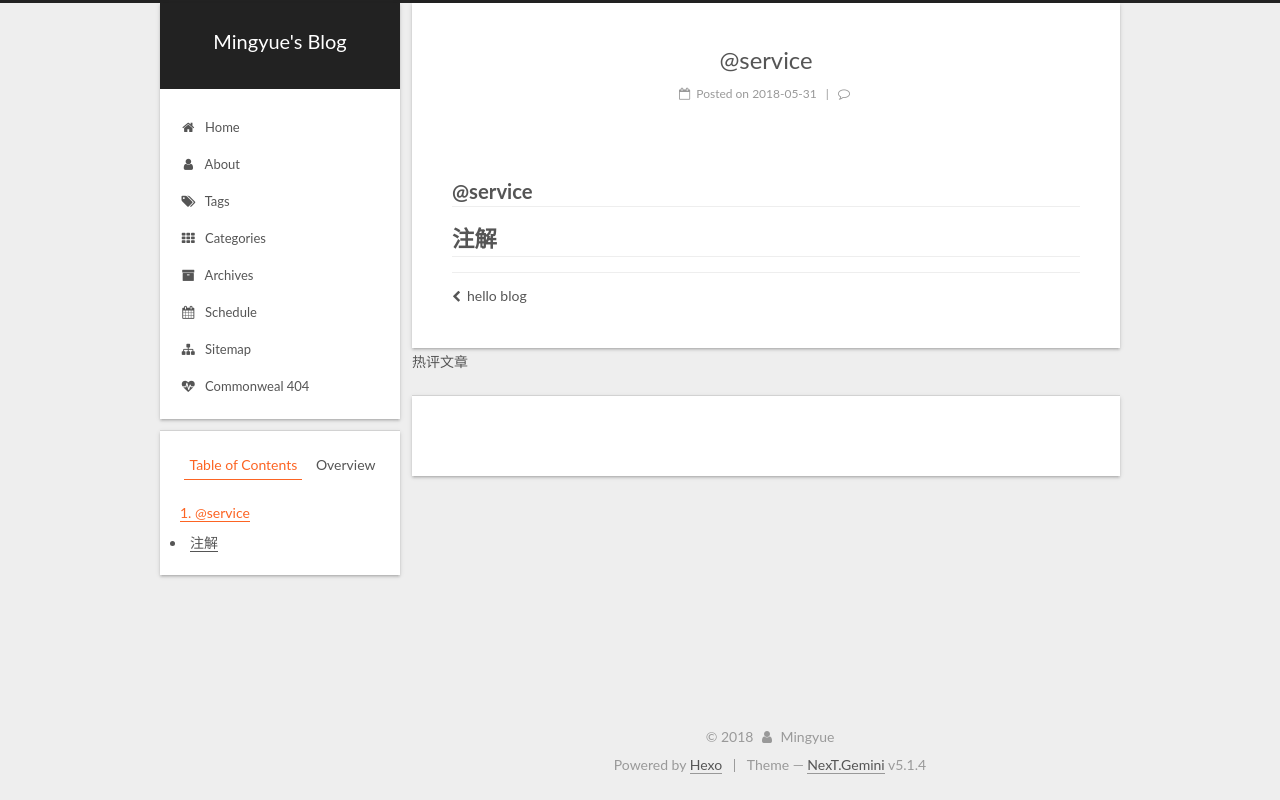
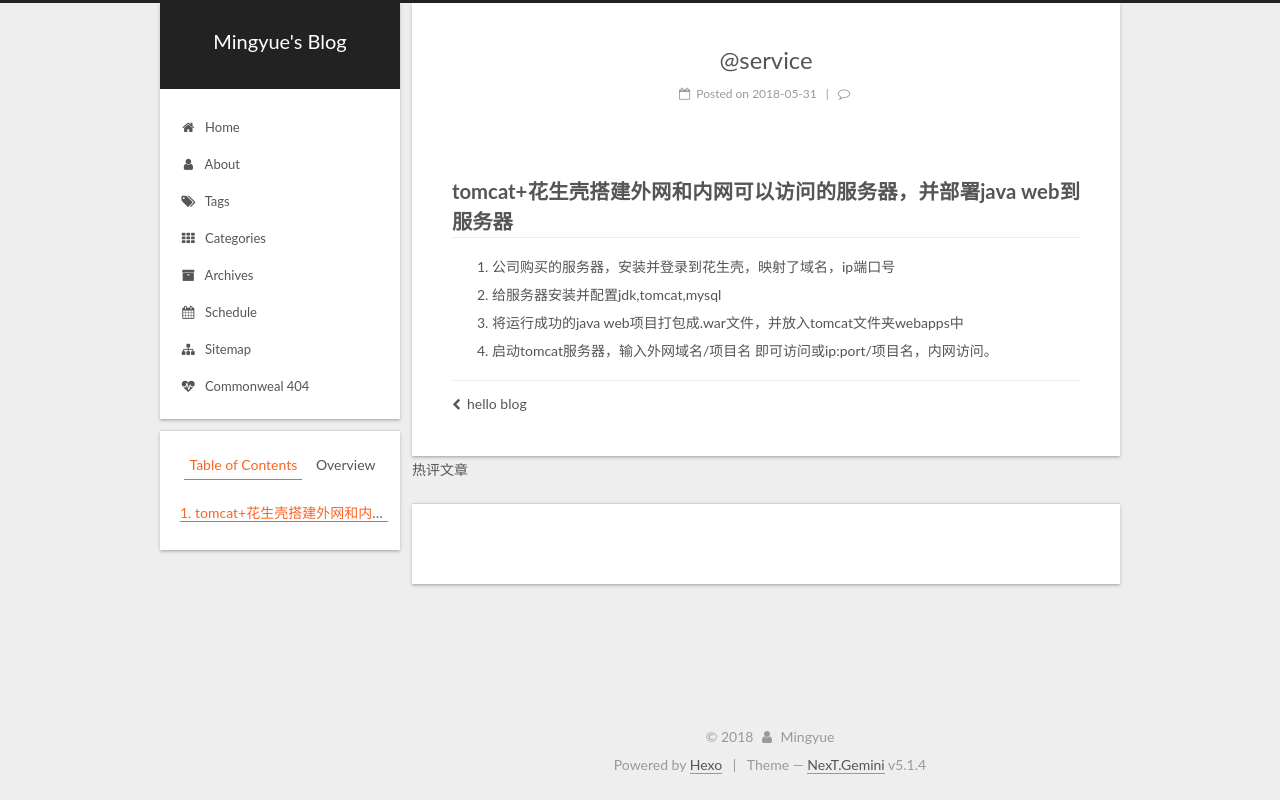
Before and after one commit to HU-MYUE/HU-MYUE.github.io, a plain HTML site: page 2018/05/31/service/index.html in a window 1280 px wide. Drawn offline with Linux system fonts and the light colour scheme; a script that the page names is missing.

Commit message:
Site updated: 2018-08-10 22:04:12

```diff
--- a/2018/05/31/service/index.html
+++ b/2018/05/31/service/index.html
@@ -79,17 +79,17 @@
 
 
 
-<meta name="description" content="@service注解">
+<meta name="description" content="tomcat+花生壳搭建外网和内网可以访问的服务器，并部署java web到服务器 公司购买的服务器，安装并登录到花生壳，映射了域名，ip端口号 给服务器安装并配置jdk,tomcat,mysql 将运行成功的java web项目打包成.war文件，并放入tomcat文件夹webapps中 启动tomcat服务器，输入外网域名/项目名  即可访问或ip:port/项目名，内网访问。">
 <meta property="og:type" content="article">
 <meta property="og:title" content="@service">
 <meta property="og:url" content="http://yoursite.com/2018/05/31/service/index.html">
 <meta property="og:site_name" content="Mingyue&#39;s Blog">
-<meta property="og:description" content="@service注解">
+<meta property="og:description" content="tomcat+花生壳搭建外网和内网可以访问的服务器，并部署java web到服务器 公司购买的服务器，安装并登录到花生壳，映射了域名，ip端口号 给服务器安装并配置jdk,tomcat,mysql 将运行成功的java web项目打包成.war文件，并放入tomcat文件夹webapps中 启动tomcat服务器，输入外网域名/项目名  即可访问或ip:port/项目名，内网访问。">
 <meta property="og:locale" content="zh-CN">
-<meta property="og:updated_time" content="2018-08-10T13:47:56.775Z">
+<meta property="og:updated_time" content="2018-08-10T14:03:58.393Z">
 <meta name="twitter:card" content="summary">
 <meta name="twitter:title" content="@service">
-<meta name="twitter:description" content="@service注解">
+<meta name="twitter:description" content="tomcat+花生壳搭建外网和内网可以访问的服务器，并部署java web到服务器 公司购买的服务器，安装并登录到花生壳，映射了域名，ip端口号 给服务器安装并配置jdk,tomcat,mysql 将运行成功的java web项目打包成.war文件，并放入tomcat文件夹webapps中 启动tomcat服务器，输入外网域名/项目名  即可访问或ip:port/项目名，内网访问。">
 
 
 
@@ -370,7 +370,13 @@
 
 
         <p><meta http-equiv="Content-Type" content="text/html; charset=utf-8"></p>
-<h2 id="service"><a href="#service" class="headerlink" title="@service"></a>@service</h2><h1 id="注解"><a href="#注解" class="headerlink" title="注解"></a>注解</h1>
+<h2 id="tomcat-花生壳搭建外网和内网可以访问的服务器，并部署java-web到服务器"><a href="#tomcat-花生壳搭建外网和内网可以访问的服务器，并部署java-web到服务器" class="headerlink" title="tomcat+花生壳搭建外网和内网可以访问的服务器，并部署java web到服务器"></a>tomcat+花生壳搭建外网和内网可以访问的服务器，并部署java web到服务器</h2><ol>
+<li>公司购买的服务器，安装并登录到花生壳，映射了域名，ip端口号</li>
+<li>给服务器安装并配置jdk,tomcat,mysql</li>
+<li>将运行成功的java web项目打包成.war文件，并放入tomcat文件夹webapps中</li>
+<li>启动tomcat服务器，输入外网域名/项目名  即可访问或ip:port/项目名，内网访问。</li>
+</ol>
+
 
     </div>
 
@@ -539,7 +545,7 @@
 
 
 
-              <div class="post-toc-content"><ol class="nav"><li class="nav-item nav-level-2"><a class="nav-link" href="#service"><span class="nav-number">1.</span> <span class="nav-text">@service</span></a></li></ol></li><li class="nav-item nav-level-1"><a class="nav-link" href="#注解"><span class="nav-number"></span> <span class="nav-text">注解</span></a></div>
+              <div class="post-toc-content"><ol class="nav"><li class="nav-item nav-level-2"><a class="nav-link" href="#tomcat-花生壳搭建外网和内网可以访问的服务器，并部署java-web到服务器"><span class="nav-number">1.</span> <span class="nav-text">tomcat+花生壳搭建外网和内网可以访问的服务器，并部署java web到服务器</span></a></li></ol></div>
 
 
           </div>
--- a/css/main.css
+++ b/css/main.css
@@ -1823,7 +1823,7 @@ pre .javascript .function {
   width: 4px;
   height: 4px;
   border-radius: 50%;
-  background: #324521;
+  background: #a3ff3d;
 }
 .links-of-blogroll {
   font-size: 13px;
```
Also changed, not shown: index.html (+6 -2 lines).
